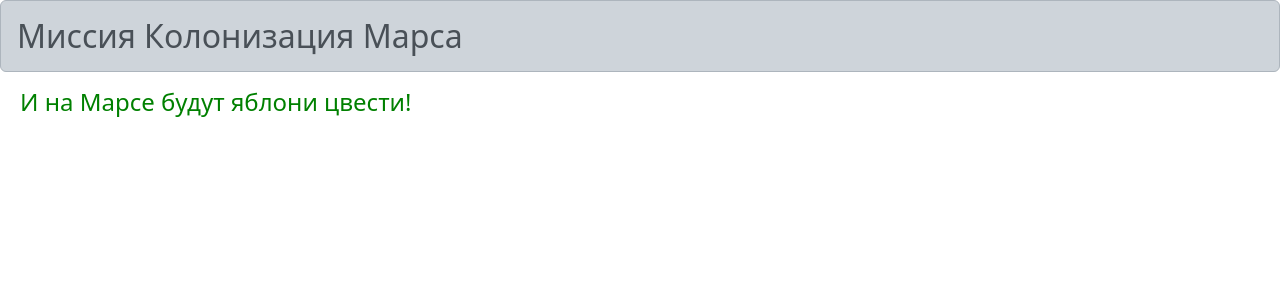
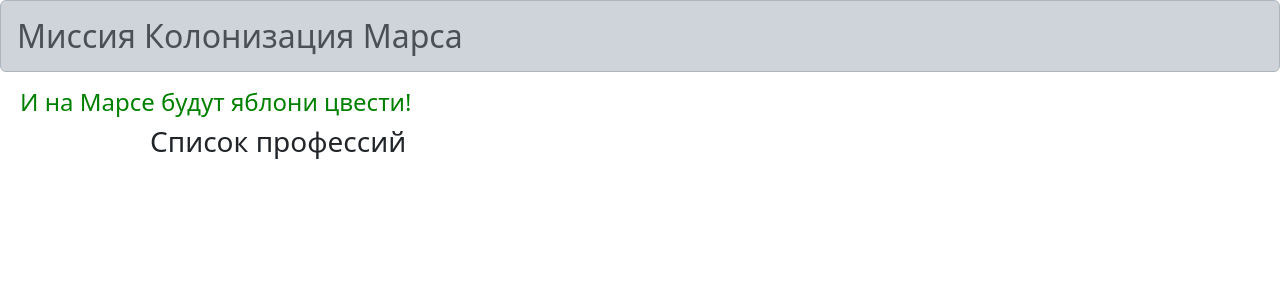
Before and after one commit to maksimka1234567/mars2, a Flask app: template templates/list.html in a window 1280 px wide. Shown: the top 300 px of the page. Run offline with Flask 3, Linux system fonts and the light colour scheme; the template is opened without the code that fills it, so the values that code supplies are empty.

Commit message:
ывыы

```diff
--- a/templates/list.html
+++ b/templates/list.html
@@ -3,9 +3,22 @@
 <head>
     <meta charset="UTF-8">
     <title>Список профессий</title>
+    <style>
+        /* Стиль для заголовка */
+        h3 {
+            margin-left: 150px; /* Сдвиг заголовка на 20px */
+        }
+
+        /* Стиль для списка */
+        ol, ul {
+            margin-left: 200px; /* Сдвиг списка на 150px */
+        }
+    </style>
 </head>
 <body>
-{% extends "base.html" %} {% block content %}
+{% extends "base.html" %}
+{% block content %}
+<h3>Список профессий</h3>
 {% if param == 'ol' %}
 <ol>
     {% for prof in params %}
```
